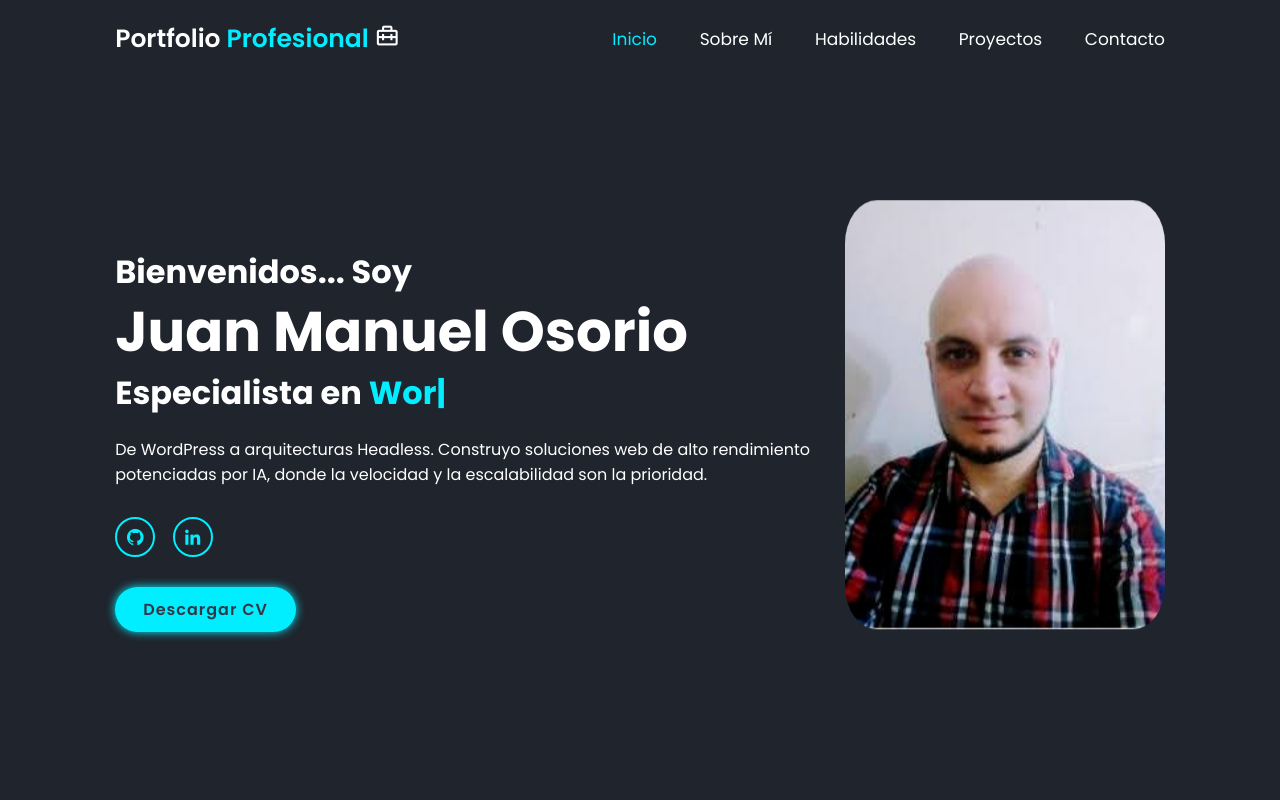
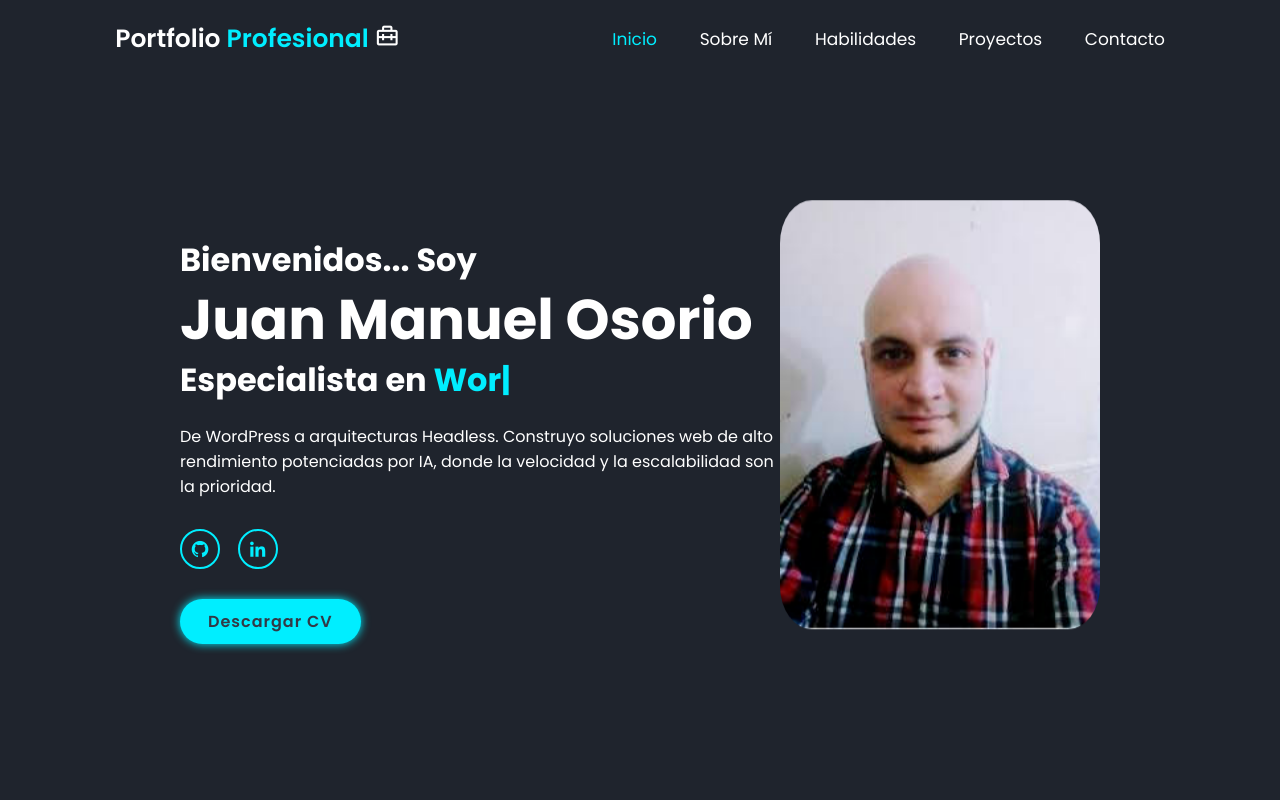
Before and after one commit to Fiakosorio/Portfolio, a plain HTML site: page index.html in a window 1280 px wide. Shown: the top 800 px of the page. Drawn offline with nearby package versions, Linux system fonts and the light colour scheme.

Commit message:
Restore original CSS styles and breakpoints

```diff
--- a/css/estilos.css
+++ b/css/estilos.css
@@ -83,6 +83,10 @@ section {
     display: flex;
     justify-content: center;
     align-items: center;
+}
+
+.inicio-content {
+    max-width: 60rem;
 }
 
 .inicio-img img {
@@ -381,7 +385,7 @@ span {
     color: var(--second-bg-color);
 }
 
-/* BREAKPOINTS - Restaurados a tu código original */
+/* BREAKPOINTS - Tus originales */
 @media (max-width: 1200px) {
     html { font-size: 55%; }
 }
```
